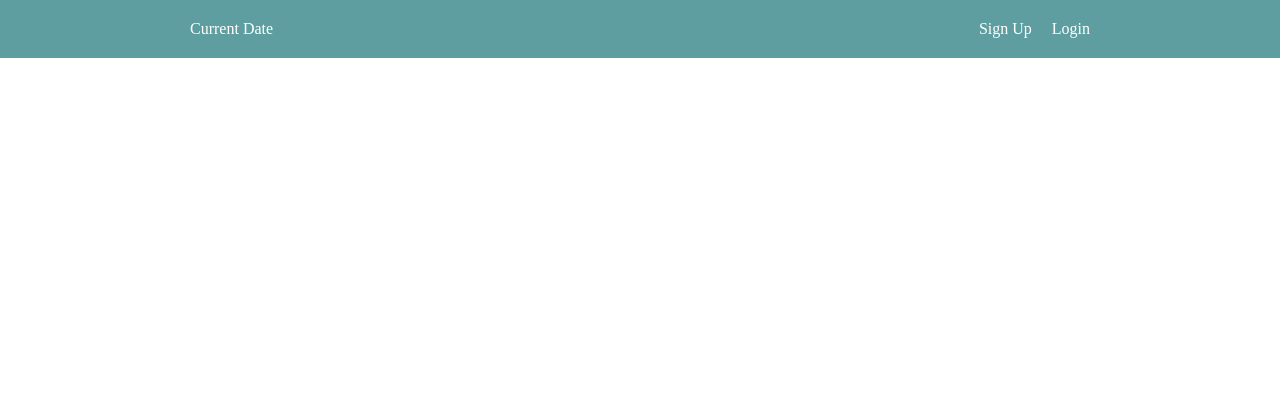
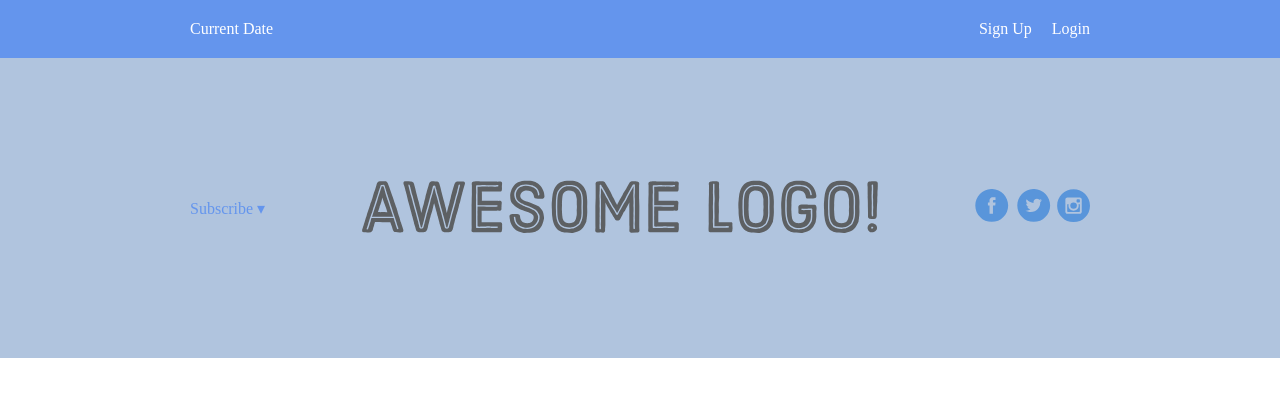
Before and after one commit to MagsMagnoli/css-flexbox-example, a plain HTML site: page index.html in a window 1280 px wide. Drawn offline with Linux system fonts and the light colour scheme.

Commit message:
create header

```diff
--- a/index.html
+++ b/index.html
@@ -17,6 +17,13 @@
                 </div>
             </nav>
         </div>
+        <div class="header-container">
+            <div class="header">
+                <div class="subscribe">Subscribe &#9662;</div>
+                <div class="logo"><img src="img/awesome-logo.svg" alt="awesome-logo"></div>
+                <div class="social"><img src="img/social-icons.svg" alt="social-icons"></div>
+            </div>
+        </div>
     </body>
 
 </html>
--- a/styles.css
+++ b/styles.css
@@ -8,7 +8,7 @@
   display: flex;
   justify-content: center;
   color: white;
-  background-color: cadetblue;
+  background-color: cornflowerblue;
   padding: 20px 0;
 }
 
@@ -26,3 +26,18 @@
 .login {
   margin-left: 20px;
 }
+
+.header-container {
+  color: cornflowerblue;
+  background-color: lightsteelblue;
+  display: flex;
+  justify-content: center;
+}
+
+.header {
+  width: 900px;
+  height: 300px;
+  display: flex;
+  justify-content: space-between;
+  align-items: center;
+}
```
